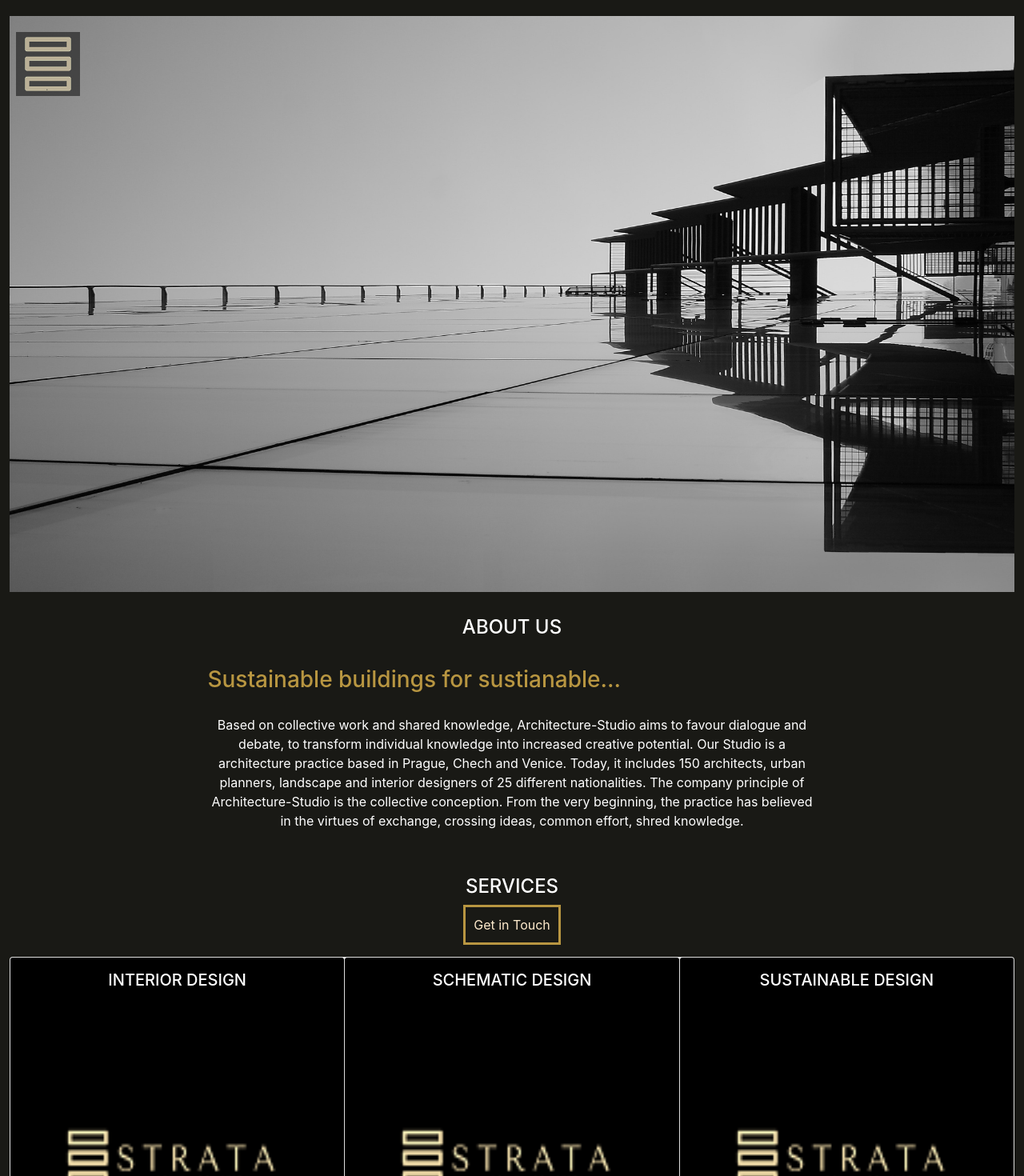
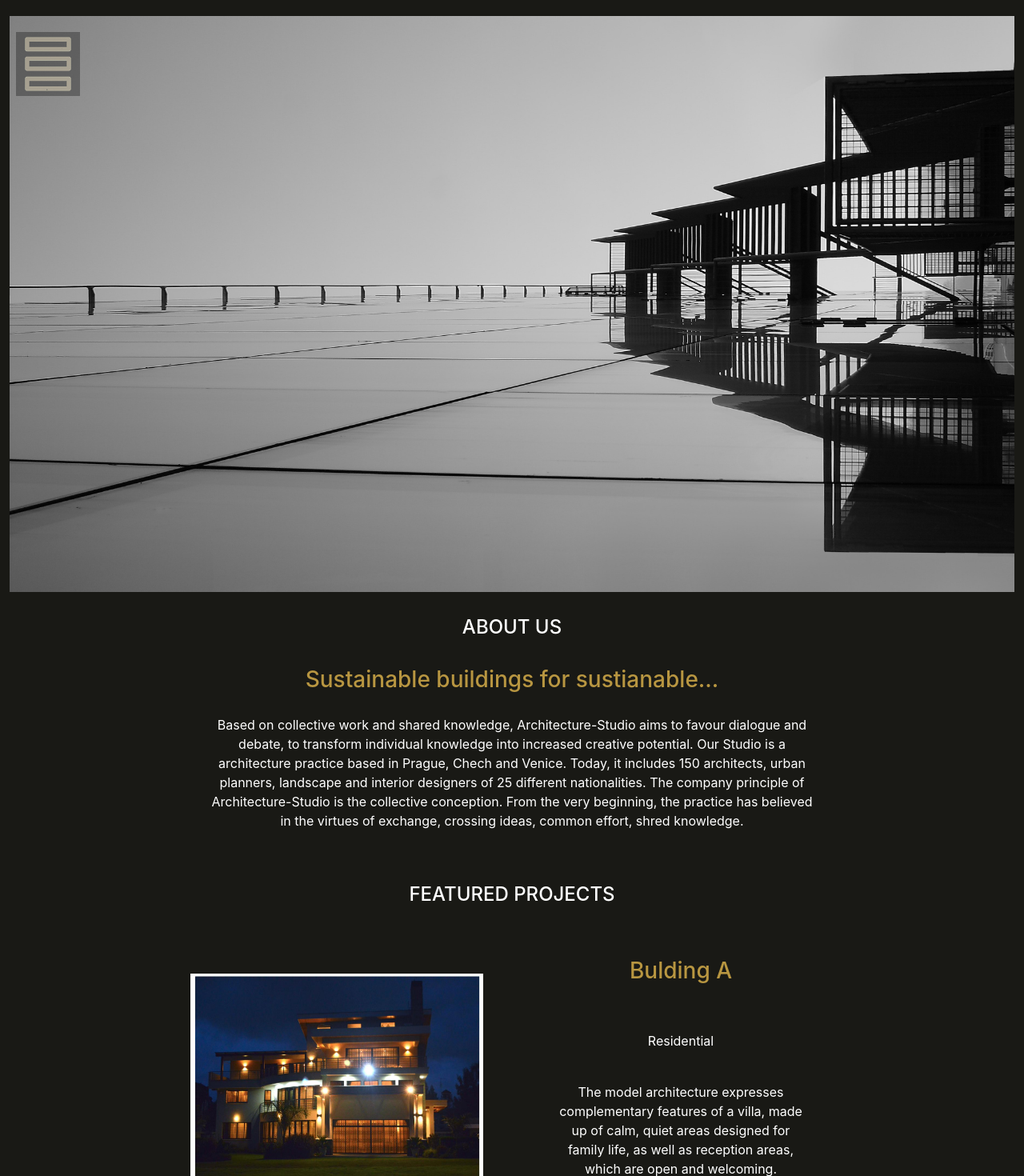
Before and after one commit to ericcharagu/strata, a React (Create React App) app: page / in a window 1280 px wide. Shown: the top 1470 px of the page at 80% size. Built offline with nearby package versions, Linux system fonts and the light colour scheme; a web font is replaced by a local one.

Commit message:
new layout

```diff
--- a/src/components/about.css
+++ b/src/components/about.css
@@ -54,5 +54,5 @@
 h3,
 p {
     padding: 10px;
-    float: left;
+
 }
--- a/src/components/about.js
+++ b/src/components/about.js
@@ -12,7 +12,7 @@ function About() {
         <Card.Body>
           <div className="row">
             <div className="col">
-              <h3 style={{ color: "rgb(184, 150, 65)" }}>
+              <h3 style={{ color: "rgb(184, 150, 65)", textAlign: "center" }}>
                 Sustainable buildings for sustianable...
               </h3>
               <p className="aboutP">
--- a/src/components/contact.js
+++ b/src/components/contact.js
@@ -62,7 +62,7 @@ export class Contact extends Component {
           </div>
 
           <input
-            style={{ marginTop: "10px", float: "left" }}
+            style={{ marginTop: "30px", float: "center", width: "45%" }}
             type="submit"
             value="Send"
             className="submitBtn"
--- a/src/components/cover.js
+++ b/src/components/cover.js
@@ -4,7 +4,7 @@ import "./cover.css";
 import Model from "./projects";
 import About from "./about";
 import Services from "./services";
-import Mood from "./mood";
+
 import Contact from "./contact";
 import coverPhoto from "../img/dummy.jpg";
 
@@ -22,20 +22,17 @@ function Cover() {
         <h4 style={{ float: "center" }}>ABOUT US</h4>
         <About />
       </div>
-      <div className="row">
+      {/*       <div className="row">
         <h4 style={{ float: "center" }}>SERVICES</h4>
         <Services />
-      </div>
+      </div> */}
       <div>
         <h4 style={{ float: "center", paddingTop: "10px" }}>
           FEATURED PROJECTS
         </h4>
         <Model />
       </div>
-      <div className="row">
-        <h4 style={{ float: "center" }}>MOOD</h4>
-        <Mood />
-      </div>
+
       <div className="row" style={{ paddingTop: "10px" }}>
         <h4 style={{ float: "center" }}>Get in touch</h4>
         <Contact />
--- a/src/components/mood.js
+++ /dev/null
@@ -1,8 +0,0 @@
-import React from "react";
-import { Card, Image } from "react-bootstrap";
-import "./mood.css";
-function Mood() {
-  return <div className="container-fluid">Mood</div>;
-}
-
-export default Mood;
--- a/src/components/nav.css
+++ b/src/components/nav.css
@@ -14,5 +14,9 @@
   margin: 10px;
   padding: 10px;
   position: absolute;
-  opacity: 0.5;
+
 }
+
+.navImg {
+  opacity: 0.3;
+}
--- a/src/components/nav.js
+++ b/src/components/nav.js
@@ -7,7 +7,7 @@ function NavBar() {
     <nav>
       <div className="navbar-container" id="nav">
         <Link to="/" className="navbar-logo">
-          <img src="logodark.png" />
+          <img className="navImg" src="logodark.png" />
         </Link>
         {/*  <ul className="nav-list">
           <li className="nav-item">
--- a/src/components/services.js
+++ b/src/components/services.js
@@ -8,7 +8,7 @@ function Services() {
         Get in Touch
       </a>
 
-      <CardGroup>
+      {/*       <CardGroup>
         {" "}
         <Card>
           <Card.Img src="../images/sdark1.png" style={{ height: "500px" }} />
@@ -28,7 +28,7 @@ function Services() {
             <Card.Title> SUSTAINABLE DESIGN</Card.Title>
           </Card.ImgOverlay>
         </Card>
-      </CardGroup>
+      </CardGroup> */}
     </div>
   );
 }
```
Also changed, not shown: src/components/mood.css (deleted).
